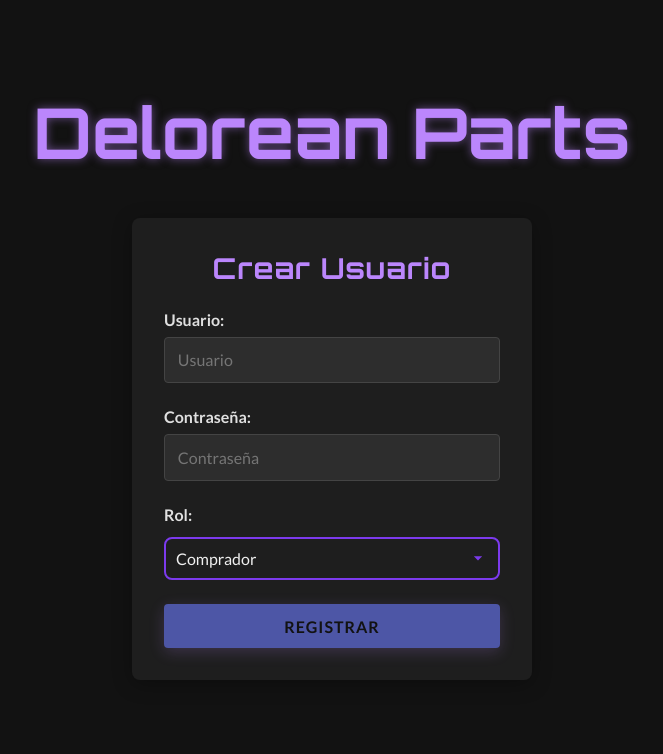
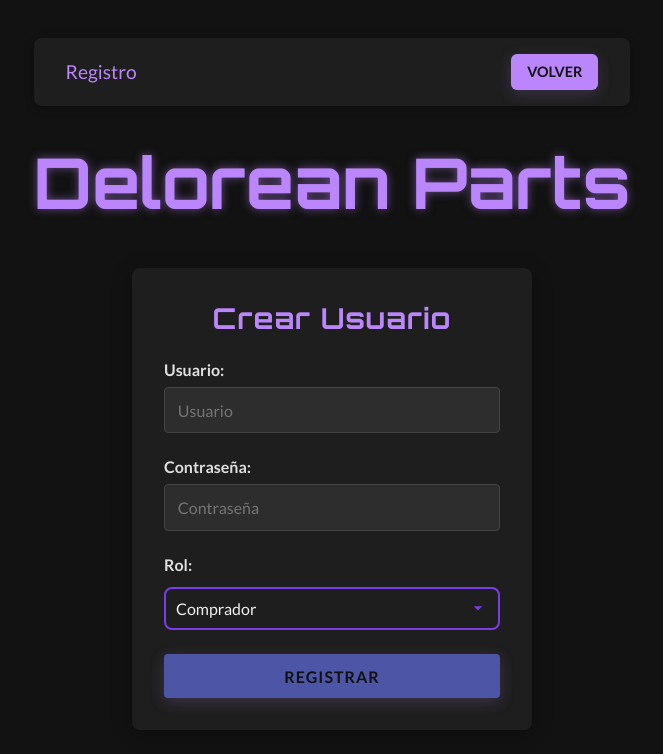
Before and after one commit to malessan4/delorean-parts, a React (Vite) app: page /register in a window 1280 px wide. Shown: the top 754 px of the page, without its empty margins (308-971 px from the left). Built offline with nearby package versions, Linux system fonts and the light colour scheme.

Commit message:
Agregue un boton Volver en la page registro

```diff
--- a/src/pages/BuyerHome.jsx
+++ b/src/pages/BuyerHome.jsx
@@ -55,7 +55,7 @@ export default function BuyerHome() {
       >
 
         <div className="navbar">
-          <div className="navbar-left">Hola, {user || "Usuario"}</div>
+          <div className="navbar-left">Hola, {user || "Usuario"}  que vas a comprar hoy?</div>
           <button onClick={handleLogout} className="logout-button">Cerrar sesión</button>
         </div>
         <div className="parts-container">
--- a/src/pages/Register.css
+++ b/src/pages/Register.css
@@ -49,6 +49,42 @@ select:focus {
   border-color: #a78bfa;
 }
 
+
+.logout-button {
+  background-color: #bb86fc;
+  color: #121212;
+  border: none;
+  border-radius: 6px;
+  padding: 0.6rem 1rem;
+  margin-left: 2rem;
+  font-size: 0.9rem;
+  cursor: pointer;
+  transition: all 0.3s ease;
+  font-family: 'Lato', sans-serif;
+  text-transform: uppercase;
+  font-weight: bold;
+  box-shadow: 0 4px 15px rgba(187, 134, 252, 0.2);
+}
+
+.logout-button:hover {
+  background-color: #9f65e9;
+  transform: translateY(-2px) scale(1.02);
+  color: #eee;
+}
+
+.navbar {
+  width: 100%;
+  background-color: #1e1e1e;
+  color: #bb86fc;
+  display: flex;
+  justify-content: space-between;
+  align-items: center;
+  padding: 1rem 2rem;
+  margin-bottom: 2rem;
+  border-radius: 8px;
+  box-shadow: 0 2px 10px rgba(0,0,0,0.3);
+  font-family: 'Orbitron', sans-serif;
+}
 
 /* Difumina el fondo cuando el modal aparece */
 .modal-overlay {
--- a/src/pages/Register.jsx
+++ b/src/pages/Register.jsx
@@ -33,19 +33,28 @@ export default function Register() {
     }
   };
 
-const handleModalClose = () => {
-  setShowModal(false);
-  setTimeout(() => navigate("/login"), 300); // da tiempo a que desaparezca suavemente
-};
+  const handleModalClose = () => {
+    setShowModal(false);
+    setTimeout(() => navigate("/login"), 300); // da tiempo a que desaparezca suavemente
+  };
 
   return (
+    <>
     <motion.div
-      initial={{ opacity: 0, y: 50 }}     // estado inicial
-      animate={{ opacity: 1, y: 0 }}      // animación de entrada
-      exit={{ opacity: 0, y: -50 }}       // animación de salida
-      transition={{ duration: 1.0 }}      // duración
+      initial={{ opacity: 0, y: 50 }}
+      animate={{ opacity: 1, y: 0 }}
+      exit={{ opacity: 0, y: -50 }}
+      transition={{ duration: 1.0 }}
     >
       <div>
+        {/* NAVBAR con botón Volver */}
+        <div className="navbar">
+          <div className="navbar-left">Registro</div>
+          <button onClick={() => navigate("/login")} className="logout-button">
+            Volver
+          </button>
+        </div>
+
         <h1>Delorean Parts</h1>
         <div className="login-container">
           <h2 className="login-title">Crear Usuario</h2>
@@ -87,11 +96,14 @@ const handleModalClose = () => {
           <div className="modal-overlay">
             <div className="modal">
               <h3>{msg}</h3>
-              <button onClick={handleModalClose} className="modal-ok-button">OK</button>
+              <button onClick={handleModalClose} className="modal-ok-button">
+                OK
+              </button>
             </div>
           </div>
         )}
       </div>
     </motion.div>
+    </>
   );
 }
```
